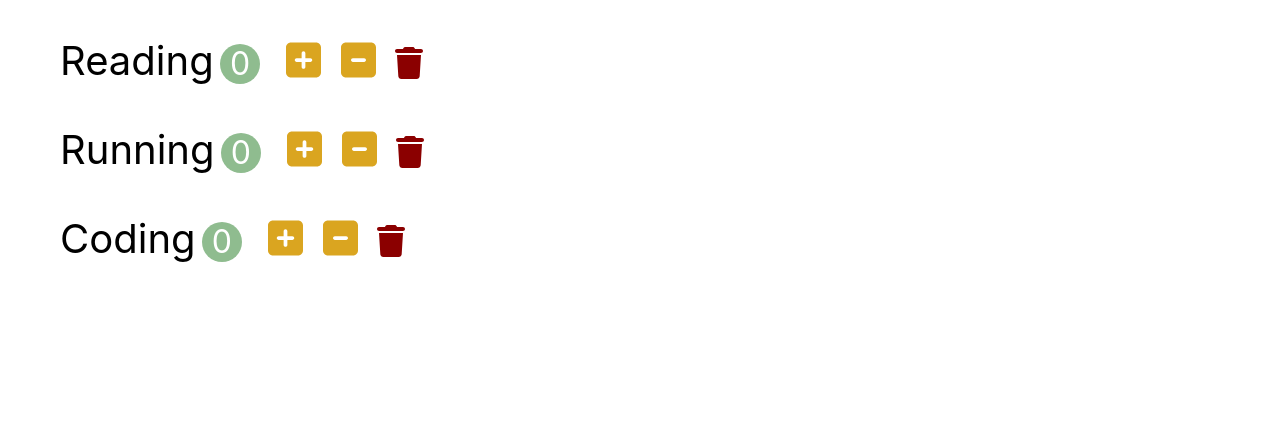
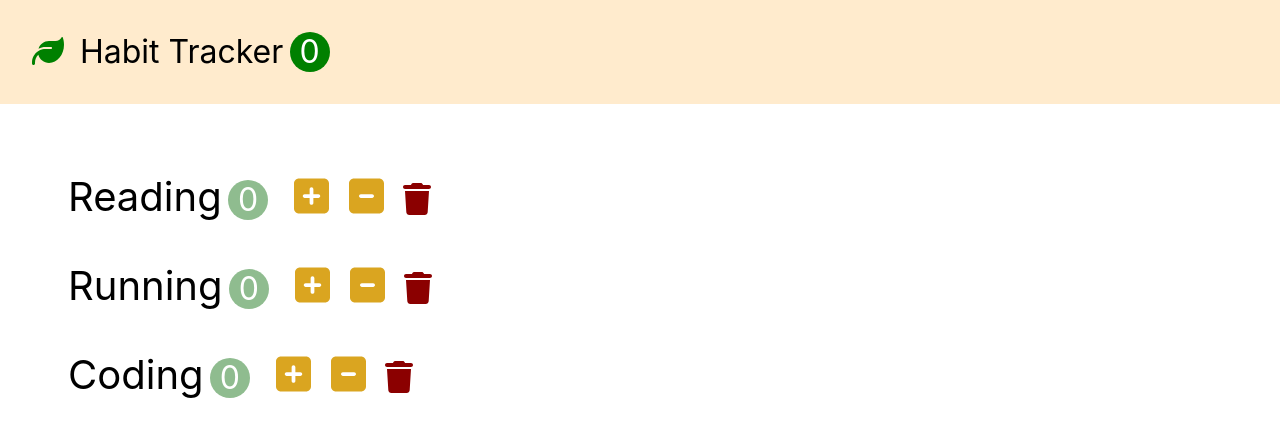
Before and after one commit to hanb613/React-Study, a React (Create React App) app: page / in a window 1280 px wide. Shown: the top 436 px of the page. Built offline with nearby package versions, Linux system fonts and the light colour scheme.

Commit message:
feat: navbar 추가

```diff
--- a/src/app.jsx
+++ b/src/app.jsx
@@ -1,10 +1,66 @@
 import React, { Component } from "react";
 import "./app.css";
 import Habits from "./components/habits";
+import Navbar from "./components/navbar";
 
 class App extends Component {
+  state = {
+    habits: [
+      { id: 1, name: "Reading", count: 0 },
+      { id: 2, name: "Running", count: 0 },
+      { id: 3, name: "Coding", count: 0 },
+    ],
+  };
+
+  handleIncrement = (habit) => {
+    const habits = [...this.state.habits];
+    const index = habits.indexOf(habit);
+    habits[index].count++;
+    this.setState({ habit });
+  };
+
+  handleDecrement = (habit) => {
+    const habits = [...this.state.habits];
+    const index = habits.indexOf(habit);
+    const count = habits[index].count - 1;
+    habits[index].count = count < 0 ? 0 : count;
+    this.setState({ habit });
+  };
+
+  handleDelete = (habit) => {
+    const habits = this.state.habits.filter((item) => item.id !== habit.id);
+    this.setState({ habits });
+  };
+
+  handleAdd = (name) => {
+    const habits = [...this.state.habits, { id: Date.now(), name, count: 0 }];
+    this.setState({ habits });
+  };
+
+  handleReset = () => {
+    const habits = this.state.habits.map((habit) => {
+      habit.count = 0;
+      return habit;
+    });
+    this.setState({ habits });
+  };
+
   render() {
-    return <Habits />;
+    return (
+      <>
+        <Navbar
+          totalCount={this.state.habits.filter((item) => item.count > 0).length}
+        />
+        <Habits
+          habits={this.state.habits}
+          onIncrement={this.handleIncrement}
+          onDecrement={this.handleDecrement}
+          onDelete={this.handleDelete}
+          onAdd={this.handleAdd}
+          onReset={this.handleReset}
+        />
+      </>
+    );
   }
 }
 
--- a/src/components/habits.jsx
+++ b/src/components/habits.jsx
@@ -2,49 +2,21 @@ import React, { Component } from "react";
 import Habit from "./habit";
 
 class Habits extends Component {
-  state = {
-    habits: [
-      { id: 1, name: "Reading", count: 0 },
-      { id: 2, name: "Running", count: 0 },
-      { id: 3, name: "Coding", count: 0 },
-    ],
-  };
-
-  handleIncrement = (habit) => {
-    const habitsArr = [...this.state.habits];
-    const index = habitsArr.indexOf(habit);
-
-    habitsArr[index].count++;
-    this.setState({ habits: habitsArr });
-  };
-
-  handleDecrement = (habit) => {
-    const habitsArr = [...this.state.habits];
-    const index = habitsArr.indexOf(habit);
-    const count = habitsArr[index].count - 1;
-
-    habitsArr[index].count = count < 0 ? 0 : count;
-    this.setState({ habits: habitsArr });
-  };
-
-  handleDelete = (habit) => {
-    const habits = this.state.habits.filter((item) => item.id !== habit.id);
-    this.setState({ habits });
-  };
-
   render() {
     return (
+      <div className="habits">
         <ul>
-        {this.state.habits.map((habit) => (
+          {this.props.habits.map((habit) => (
             <Habit
               key={habit.id}
               habit={habit}
-            onIncrement={this.handleIncrement}
-            onDecrement={this.handleDecrement}
-            onDelete={this.handleDelete}
+              onIncrement={this.props.onIncrement}
+              onDecrement={this.props.onDecrement}
+              onDelete={this.props.onDelete}
             />
           ))}
         </ul>
+      </div>
     );
   }
 }
--- /dev/null
+++ b/src/components/navbar.jsx
@@ -0,0 +1,15 @@
+import React, { Component } from "react";
+
+class Navbar extends Component {
+  render() {
+    return (
+      <div className="navbar">
+        <i className="navbar-logo fas fa-leaf"></i>
+        <span>Habit Tracker</span>
+        <span className="navbar-count">{this.props.totalCount}</span>
+      </div>
+    );
+  }
+}
+
+export default Navbar;
--- a/src/index.css
+++ b/src/index.css
@@ -1,13 +1,13 @@
 body {
   margin: 0;
-  font-family: -apple-system, BlinkMacSystemFont, 'Segoe UI', 'Roboto', 'Oxygen',
-    'Ubuntu', 'Cantarell', 'Fira Sans', 'Droid Sans', 'Helvetica Neue',
+  font-family: -apple-system, BlinkMacSystemFont, "Segoe UI", "Roboto", "Oxygen",
+    "Ubuntu", "Cantarell", "Fira Sans", "Droid Sans", "Helvetica Neue",
     sans-serif;
   -webkit-font-smoothing: antialiased;
   -moz-osx-font-smoothing: grayscale;
 }
 
 code {
-  font-family: source-code-pro, Menlo, Monaco, Consolas, 'Courier New',
+  font-family: source-code-pro, Menlo, Monaco, Consolas, "Courier New",
     monospace;
 }
```
Lines whose indentation alone changed are shown as unchanged.
